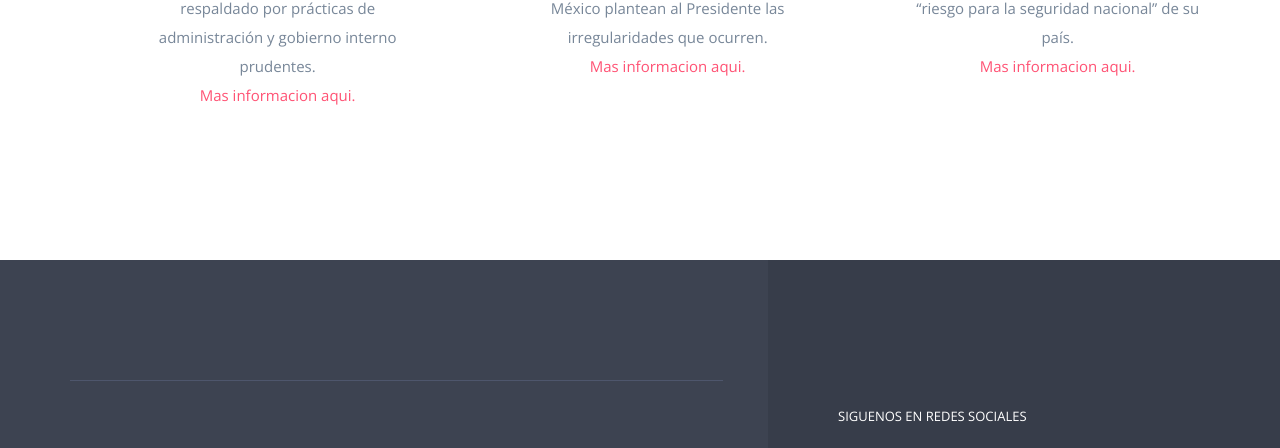
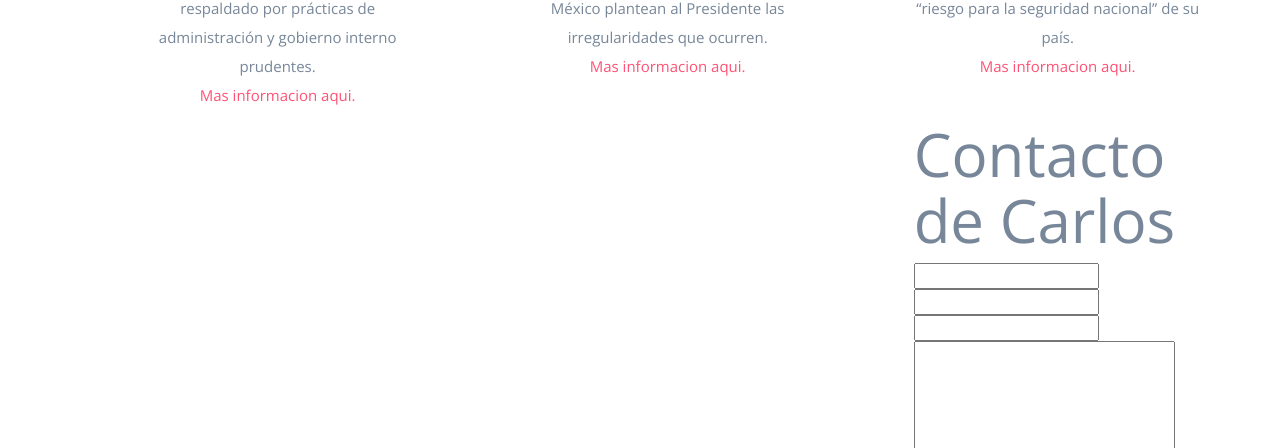
Before and after one commit to WIZYX28/buenasymalaspracticaspoliticas, a plain HTML site: page plantilla2/index.html in a window 1280 px wide. Shown: the part 1137-1585 px from the top of the page. Drawn offline with nearby package versions, Linux system fonts and the light colour scheme.

Commit message:
Creacion de formulario.

```diff
--- a/plantilla2/index.html
+++ b/plantilla2/index.html
@@ -111,6 +111,16 @@
                     </p>
                 </center>
 
+                <h1>Contacto de Carlos </h1>
+                <form action="" method="post" >
+
+                    <input type="text" name="nombre" id="nombre">
+                    <input type="email" name="correo" id="correo">
+                    <input type="tel" name="telefono" id="telefono">
+                    <textarea name="mensaje" id="mensaje" cols="30" rows="10"></textarea>
+
+                </form>
+
                     </div>
                 </div>
             </div>
```
